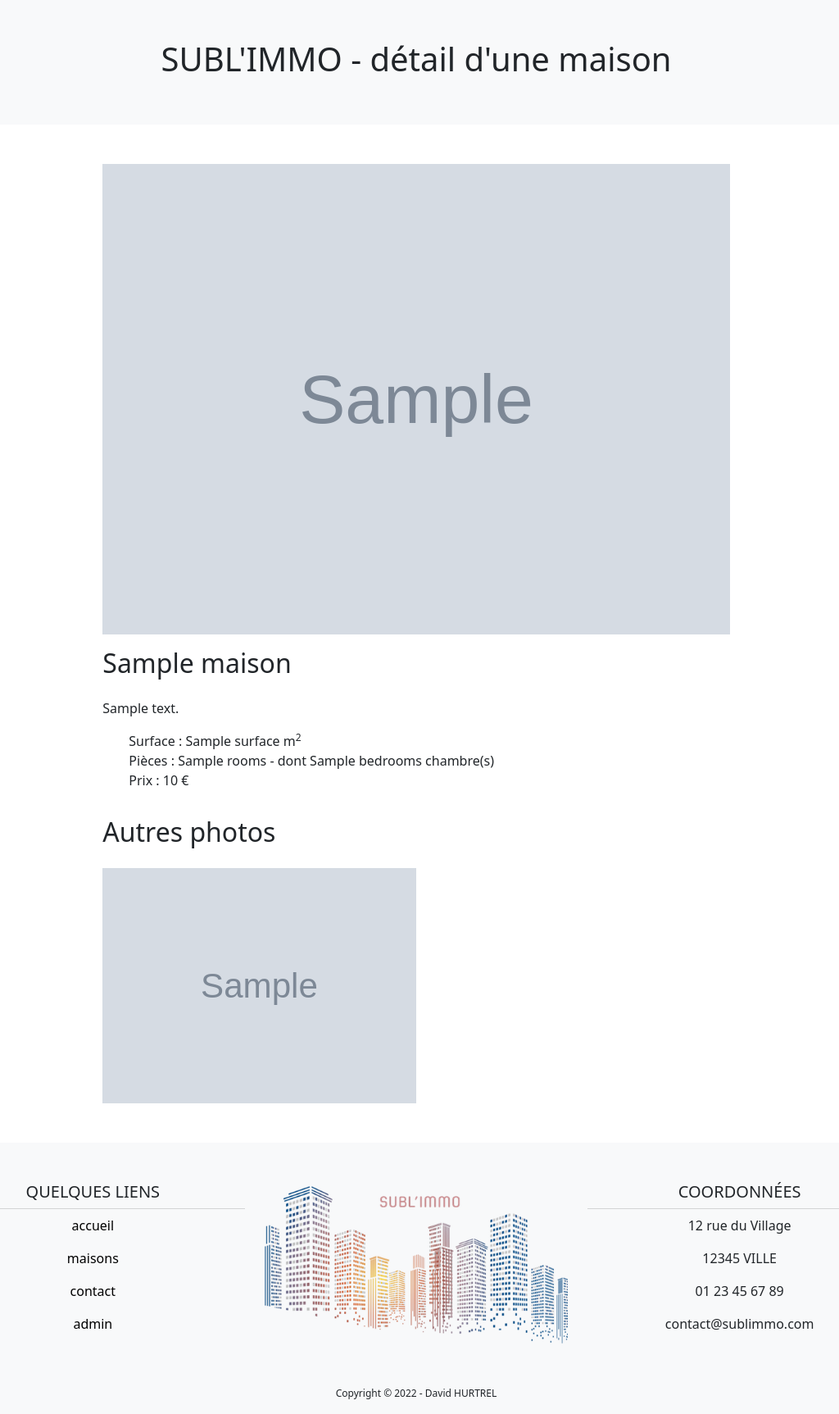
After one commit to davidHurtrel/dwwm20-sublimmo, a Symfony app: template templates/maison/show.html.twig in a window 1280 px wide. The commit adds this page. Shown: the whole page at 82% size, without its empty margins (132-1156 px from the left). Run offline with Twig, Linux system fonts and the light colour scheme; the template is opened without the code that fills it: most values are stand-ins (such as "Sample title", 1, 10 or a date in 2020); grey boxes marked "Sample" are stand-in pictures; some libraries are stand-ins or nearby versions.

Commit message:
individual page for house

```diff
--- a/templates/home/index.html.twig
+++ b/templates/home/index.html.twig
@@ -41,7 +41,7 @@
                                 <li class="list-group-item">Prix : {{ maison.price|number_format(0, ',', ' ') }} €</li>
                             </ul>
                             <div class="card-body text-center">
-                                <a href="#" class="btn btn-outline-secondary">Voir plus</a>
+                                <a href="{{ path('maison_show', {'id': maison.id }) }}" class="btn btn-outline-secondary">Voir plus</a>
                             </div>
                         </div>
                     </div>
--- a/templates/maison/index.html.twig
+++ b/templates/maison/index.html.twig
@@ -26,7 +26,7 @@
                             <li class="list-group-item">Commercial : {{ maison.commercial.name }}</li>
                         </ul>
                         <div class="card-body text-center">
-                            <a href="#" class="btn btn-outline-secondary">Voir plus</a>
+                            <a href="{{ path('maison_show', {'id': maison.id }) }}" class="btn btn-outline-secondary">Voir plus</a>
                         </div>
                     </div>
                 </div>
--- /dev/null
+++ b/templates/maison/show.html.twig
@@ -0,0 +1,32 @@
+{% extends 'base.html.twig' %}
+
+{% block title %}maison{% endblock %}
+
+{% block body %}
+
+    <header class="container-fluid p-5 text-center bg-light">
+        <h1>SUBL'IMMO - détail d'une maison</h1>
+    </header>
+
+    <main class="container-fluid">
+        <div class="row p-5">
+            <div class="col-8 offset-2">
+                <img src="{{ asset('img/maison/' ~ maison.img1) }}" alt="photo principale {{ maison.title }}" class="w-100">
+                <h2 class="py-3">{{ maison.title }}</h2>
+                <p>{{ maison.description }}</p>
+                <ul>
+                    <li>Surface : {{ maison.surface }} m<sup>2</sup></li>
+                    <li>Pièces : {{ maison.rooms }} - dont {{ maison.bedrooms }} chambre(s)</li>
+                    <li>Prix : {{ maison.price|number_format(0, ',', ' ') }} €</li>
+                </ul>
+            </div>
+            {% if maison.img2 is not null %}
+                <div class="col-8 offset-2">
+                    <h2 class="py-3">Autres photos</h2>
+                    <img src="{{ asset('img/maison/' ~ maison.img2) }}" alt="photo secondaire {{ maison.title }}" class="w-50">
+                </div>
+            {% endif %}
+        </div>
+    </main>
+
+{% endblock %}
```
Also changed, not shown: src/Controller/MaisonController.php (+8 -0 lines), README.md.
